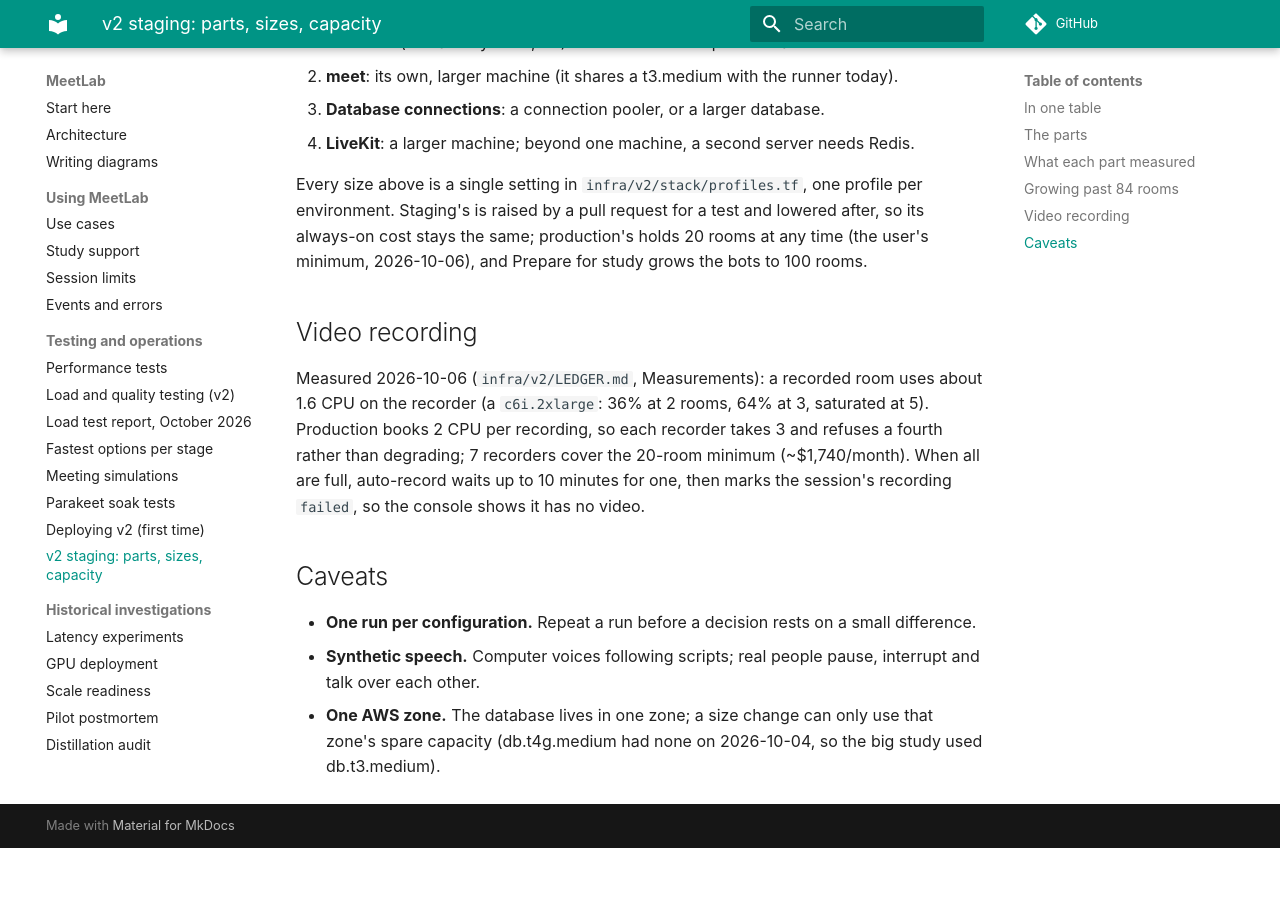
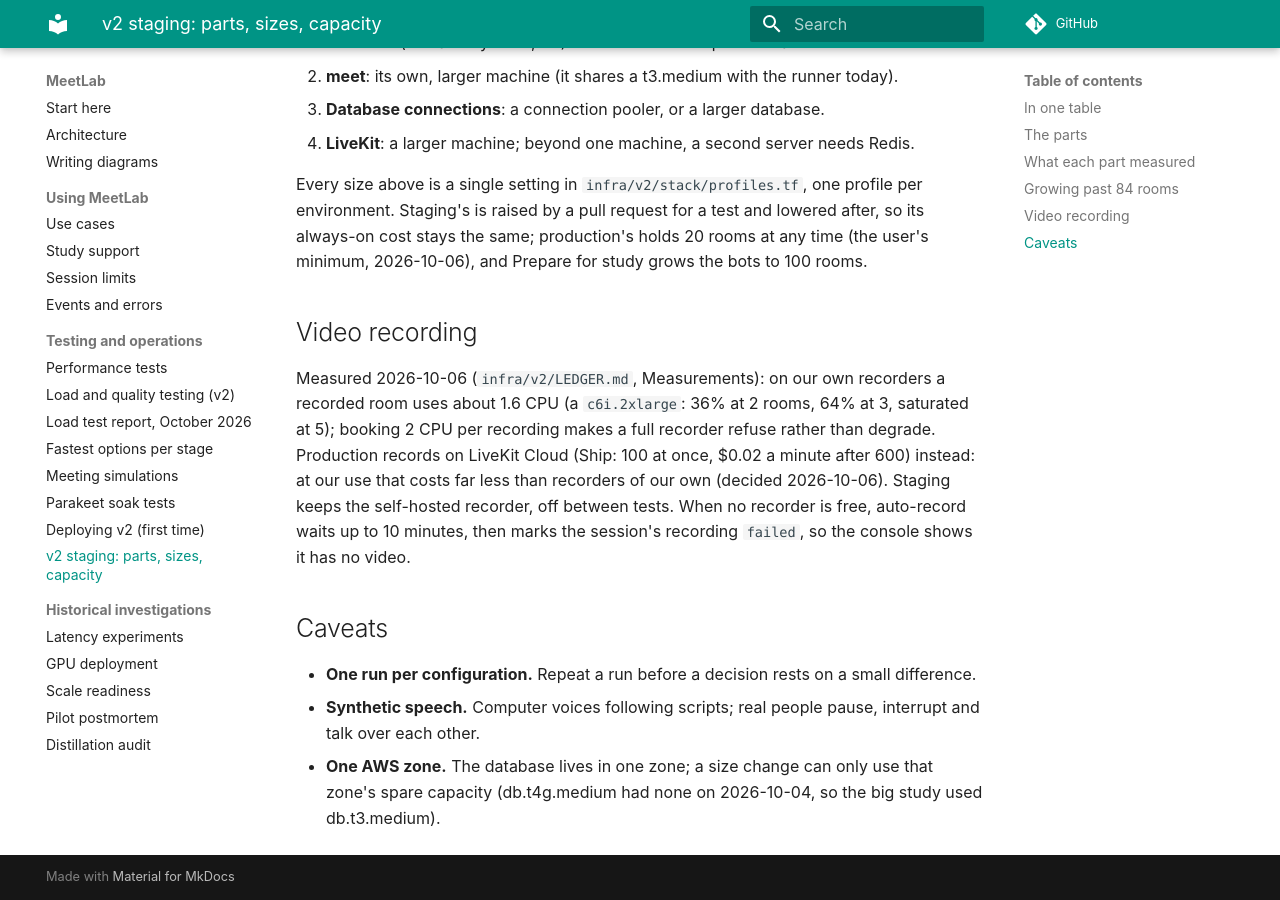
Before and after one commit to wwbp/MeetLab, an MkDocs documentation site: the page built from docs/v2-infrastructure.md, in a window 1280 px wide and 900 px high, scrolled down 2897 px. Built offline with MkDocs 1.6.1 and Material for MkDocs 9.7.7, drawn with Linux system fonts in a browser that asks for light colours; comment, search, counter and statistics services are not loaded; before the commit the page ends 3745 px from its top, so only the background shows below that.

Commit message:
feat(infra): production sized to use and scaled on request: 1 warm bot, LiveKit Cloud for media and recording, no GPU kept on, db t4g.small with standby (cost audit)
Co-Authored-By: Claude Opus 5.5 (1M context) <noreply@anthropic.com>

```diff
--- a/docs/v2-infrastructure.md
+++ b/docs/v2-infrastructure.md
@@ -77,11 +77,13 @@ minimum, 2026-10-06), and Prepare for study grows the bots to 100 rooms.
 
 ## Video recording
 
-Measured 2026-10-06 (`infra/v2/LEDGER.md`, Measurements): a recorded room uses about 1.6 CPU on
-the recorder (a `c6i.2xlarge`: 36% at 2 rooms, 64% at 3, saturated at 5). Production books 2 CPU
-per recording, so each recorder takes 3 and refuses a fourth rather than degrading; 7 recorders
-cover the 20-room minimum (~$1,740/month). When all are full, auto-record waits up to 10 minutes
-for one, then marks the session's recording `failed`, so the console shows it has no video.
+Measured 2026-10-06 (`infra/v2/LEDGER.md`, Measurements): on our own recorders a recorded room
+uses about 1.6 CPU (a `c6i.2xlarge`: 36% at 2 rooms, 64% at 3, saturated at 5); booking 2 CPU per
+recording makes a full recorder refuse rather than degrade. Production records on LiveKit Cloud
+(Ship: 100 at once, $0.02 a minute after 600) instead: at our use that costs far less than
+recorders of our own (decided 2026-10-06). Staging keeps the self-hosted recorder, off between tests.
+When no recorder is free, auto-record waits up to 10 minutes, then marks the session's recording
+`failed`, so the console shows it has no video.
 
 ## Caveats
 
```
Also changed, not shown: infra/v2/LEDGER.md (+1 -1 lines), 8 other files.
